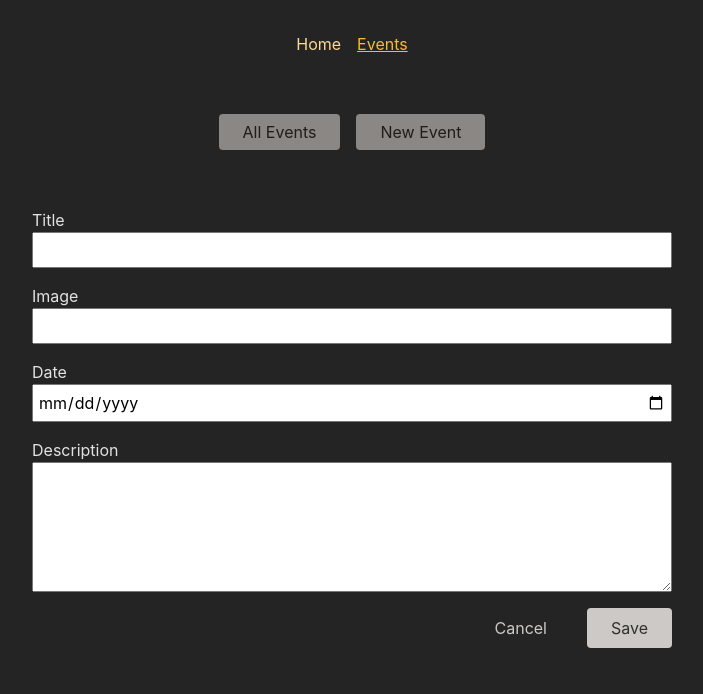
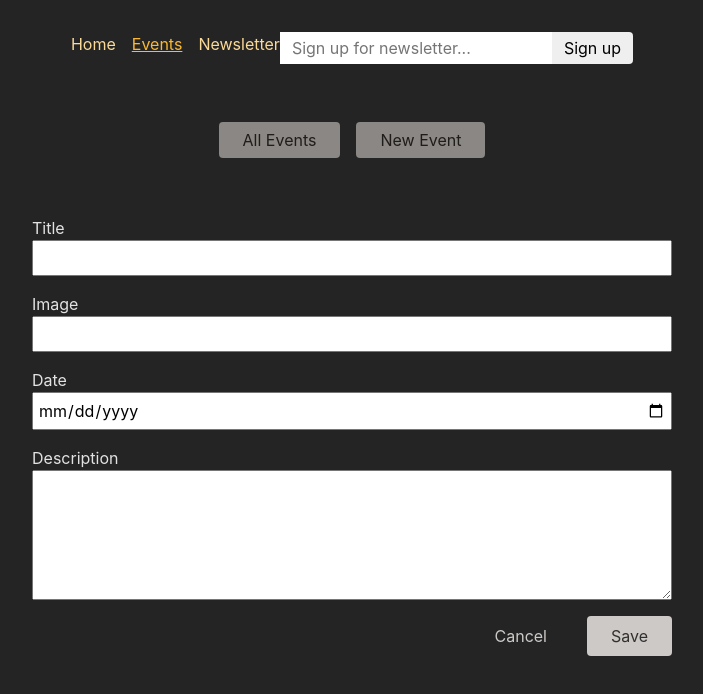
Before and after one commit to Nikhil98765/react-router-advanced, a React (Create React App) app: page /events/new in a window 1280 px wide. Shown: the top 694 px of the page, without its empty margins (288-991 px from the left). Built offline with nearby package versions, Linux system fonts and the light colour scheme.

Commit message:
Changes for using useFetcher && action reuse

```diff
--- a/src/App.js
+++ b/src/App.js
@@ -7,11 +7,13 @@
   loader as EventDetailLoader,
   deleteAction,
 } from "./components/EventDetailsPage";
-import { NewEventPage, action as NewEventAction } from './components/NewEventPage';
+import { NewEventPage } from './components/NewEventPage';
 import { EditEventPage } from './components/EditEventPage';
 import { RootLayout } from './components/RootLayout';
 import { EventsRootLayout } from './components/EventsRootLayout';
 import { Error } from './components/Error';
+import { action as manipulateFormDataAction } from './components/EventForm';
+import NewsletterPage, { action as newsletterAction } from './components/Newsletter';
 
 // Challenge / Exercise
 
@@ -61,11 +63,24 @@
                 element: <EventDetailPage />,
                 action: deleteAction,
               },
-              { path: "edit", element: <EditEventPage /> },
+              {
+                path: "edit",
+                element: <EditEventPage />,
+                action: manipulateFormDataAction,
+              },
             ],
           },
-          { path: "new", element: <NewEventPage />, action: NewEventAction },
+          {
+            path: "new",
+            element: <NewEventPage />,
+            action: manipulateFormDataAction,
+          },
         ],
+      },
+      {
+        path: 'newsletter',
+        element: <NewsletterPage />,
+        action: newsletterAction,
       },
     ],
   },
--- a/src/components/EditEventPage.js
+++ b/src/components/EditEventPage.js
@@ -6,8 +6,5 @@
   const data = useRouteLoaderData("eventId");
   console.log("🚀 ~ EditEventPage ~ data:", data)
 
-
-  return (
-    <EventForm event={data.event}/>
-  );
+  return <EventForm event={data.event} method="patch" />;
 }
--- a/src/components/EventDetailsPage.js
+++ b/src/components/EventDetailsPage.js
@@ -8,7 +8,7 @@
 
   return (
     <>
-      <EventItem event={data.event}/>
+      <EventItem event={data.event} />
     </>
   );
 }
--- a/src/components/EventForm.js
+++ b/src/components/EventForm.js
@@ -1,4 +1,11 @@
-import { Form, useActionData, useNavigate, useNavigation } from 'react-router-dom';
+import {
+  Form,
+  useActionData,
+  useNavigate,
+  useNavigation,
+  json,
+  redirect,
+} from "react-router-dom";
 
 import classes from './EventForm.module.css';
 
@@ -17,7 +24,7 @@
   }
 
   return (
-    <Form method="post" className={classes.form}>
+    <Form method={method} className={classes.form}>
       {
         actionData && actionData.errors &&
         <ul>
@@ -79,3 +86,44 @@
 }
 
 export default EventForm;
+
+// * Action functions are executed in browser but not in server side.
+// * Form element(from react-router) triggers the action if submit has happened in form when method is not get.
+export async function action({ request, params }) {
+
+  const method = request.method;
+  const eventId = params.eventId;
+  console.log("🚀 ~ action ~ method:", method)
+  const data = await request.formData();
+
+  const formData = {
+    title: data.get('title'),
+    image: data.get('image'),
+    date: data.get('date'),
+    description: data.get('description')
+  }
+
+  let url = "http://localhost:8080/events";
+  if (method === 'PATCH') {
+    url = url + '/' + eventId;
+  }
+
+  const response = await fetch(url, {
+    method: method,
+    headers: {
+      "Content-Type": "application/json",
+    },
+    body: JSON.stringify(formData),
+  });
+
+  if (response.status === 422) {
+    return response;
+  }
+
+  if(!response.ok) {
+    throw json({ message: "Couldn't save the event." }, { status: 500 });
+  }
+
+  return redirect('/events');
+
+}
--- a/src/components/EventsPage.js
+++ b/src/components/EventsPage.js
@@ -5,7 +5,6 @@
 function EventsPage() {
   //* We can access data on the component where we attached the loader in routeDef and as well in any component which was used in the assigned component.
   const events = useLoaderData();
-  console.log("🚀 ~ EventsPage ~ events:", events);
 
   if (events.isError) {
     return <p>{events.message}</p>
@@ -32,6 +31,5 @@
     throw json({ message: "couldn't fetch the events" }, {status: 500});
   }
   const resData = await response.json();
-  console.log("🚀 ~ loader: ~ resData:", resData);
   return resData.events;
 }
--- a/src/components/MainNavigation.js
+++ b/src/components/MainNavigation.js
@@ -1,5 +1,7 @@
-import { Link, NavLink } from 'react-router-dom';
+import { NavLink } from 'react-router-dom';
+
 import classes from './MainNavigation.module.css';
+import NewsletterSignup from './NewsletterSignup';
 
 function MainNavigation() {
   return (
@@ -12,6 +14,7 @@
               className={({ isActive }) =>
                 isActive ? classes.active : undefined
               }
+              end
             >
               Home
             </NavLink>
@@ -26,8 +29,19 @@
               Events
             </NavLink>
           </li>
+          <li>
+            <NavLink
+              to="/newsletter"
+              className={({ isActive }) =>
+                isActive ? classes.active : undefined
+              }
+            >
+              Newsletter
+            </NavLink>
+          </li>
         </ul>
       </nav>
+      <NewsletterSignup />
     </header>
   );
 }
--- a/src/components/NewEventPage.js
+++ b/src/components/NewEventPage.js
@@ -1,41 +1,7 @@
-import { json, redirect } from "react-router-dom";
 import EventForm from "./EventForm"
 
 export const NewEventPage = () => {
   return (
-    <EventForm event={{}}/>
+    <EventForm event={{}} method='post' />
   )
 }
-
-// * Action functions are executed in browser but not in server side.
-// * Form element(from react-router) triggers the action if submit has happened in form when method is not get.
-export async function action({ request, params }) {
-
-  const data = await request.formData();
-
-  const formData = {
-    title: data.get('title'),
-    image: data.get('image'),
-    date: data.get('date'),
-    description: data.get('description')
-  }
-
-  const response = await fetch("http://localhost:8080/events", {
-    method: "POST",
-    headers: {
-      "Content-Type": "application/json",
-    },
-    body: JSON.stringify(formData),
-  });
-
-  if (response.status === 422) {
-    return response;
-  }
-
-  if(!response.ok) {
-    throw json({ message: "Couldn't save the event." }, { status: 500 });
-  }
-
-  return redirect('/events');
-
-}
--- /dev/null
+++ b/src/components/Newsletter.js
@@ -0,0 +1,21 @@
+import NewsletterSignup from './NewsletterSignup';
+import PageContent from './PageContent';
+
+function NewsletterPage() {
+  return (
+    <PageContent title="Join our awesome newsletter!">
+      <NewsletterSignup />
+    </PageContent>
+  );
+}
+
+export default NewsletterPage;
+
+export async function action({ request }) {
+  const data = await request.formData();
+  const email = data.get('email');
+
+  // send to backend newsletter server ...
+  console.log(email);
+  return { message: 'Signup successful!' };
+}
--- /dev/null
+++ b/src/components/NewsletterSignup.js
@@ -0,0 +1,32 @@
+import {Form, useFetcher} from "react-router-dom";
+
+import classes from './NewsletterSignup.module.css';
+import {useEffect} from "react";
+
+function NewsletterSignup() {
+
+  // useFetcher.Form will be used when we want to execute an action/loader of a route without navigating.
+  const fetcher = useFetcher();
+  const {data, state} = fetcher;
+
+  useEffect(() => {
+    if (state === 'idle' && data && data.message) {
+      alert(data.message);
+    }
+  }, [data, state]);
+
+
+  return (
+    <fetcher.Form method="post" action='/newsletter' className={classes.newsletter}>
+      <input
+        type="email"
+        placeholder="Sign up for newsletter..."
+        aria-label="Sign up for newsletter"
+        name="email"
+      />
+      <button>Sign up</button>
+    </fetcher.Form>
+  );
+}
+
+export default NewsletterSignup;
--- /dev/null
+++ b/src/components/NewsletterSignup.module.css
@@ -0,0 +1,18 @@
+.newsletter input,
+.newsletter button {
+  font: inherit;
+  padding: 0.25rem 0.75rem;
+  border-radius: 0;
+  border: none;
+}
+
+.newsletter button {
+  border-top-right-radius: 4px;
+  border-bottom-right-radius: 4px;
+  cursor: pointer;
+}
+
+.newsletter button:hover {
+  background-color: var(--color-primary-300);
+  color: var(--color-gray-800);
+}
```
